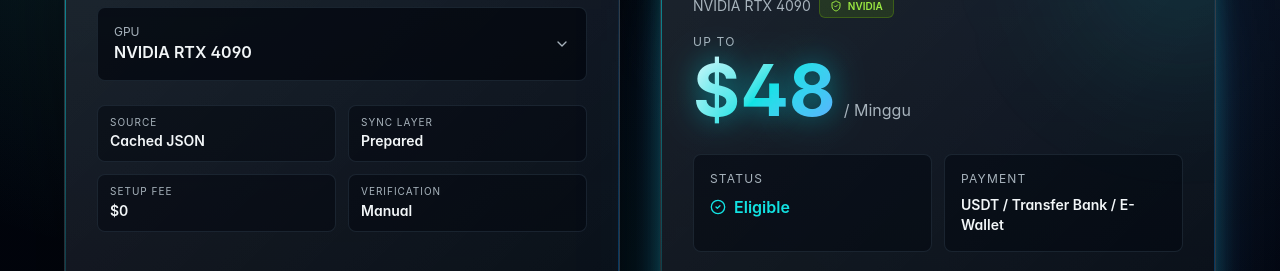
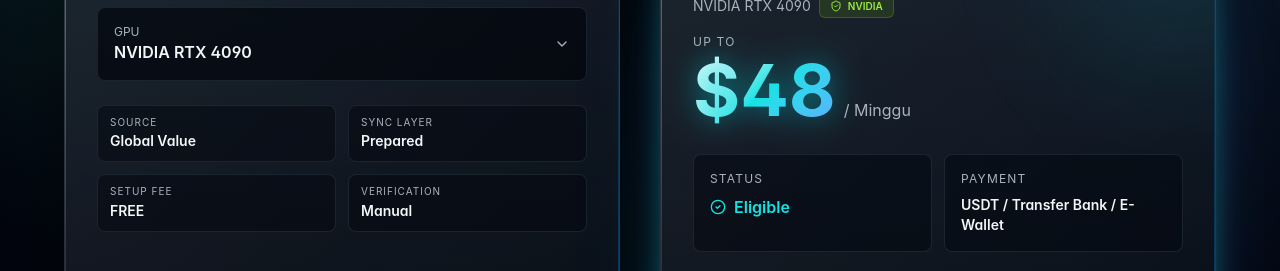
Before and after one commit to farisium/farisium-ai-compute-final, a React (Vite) app: page / in a window 1280 px wide. Shown: the part 1880-2151 px from the top of the page. Built offline with nearby package versions, Linux system fonts and the light colour scheme.

Commit message:
Update RewardCalculator.tsx

```diff
--- a/src/sections/RewardCalculator.tsx
+++ b/src/sections/RewardCalculator.tsx
@@ -111,9 +111,9 @@
             </div>
 
             <div className="mt-6 grid grid-cols-2 gap-3 text-xs">
-              <Stat label="Source" value="Cached JSON" />
+              <Stat label="Source" value="Global Value" />
               <Stat label="Sync Layer" value="Prepared" />
-              <Stat label="Setup Fee" value="$0" />
+              <Stat label="Setup Fee" value="FREE" />
               <Stat label="Verification" value="Manual" />
             </div>
           </div>
```
